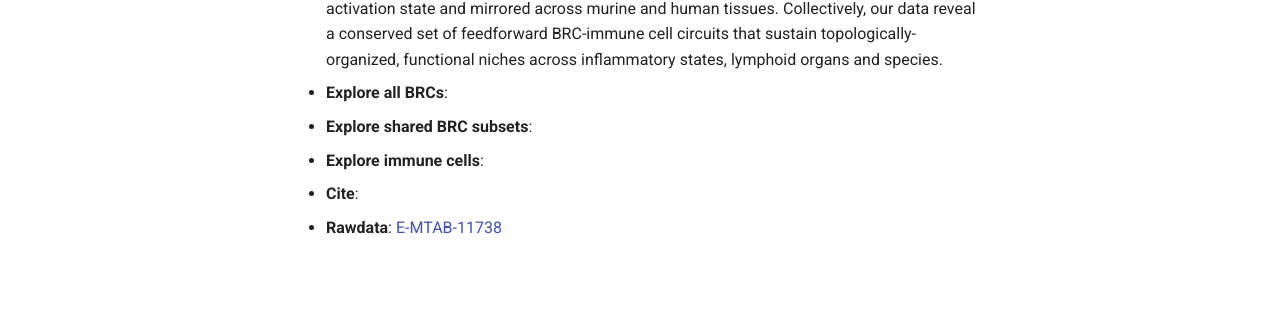
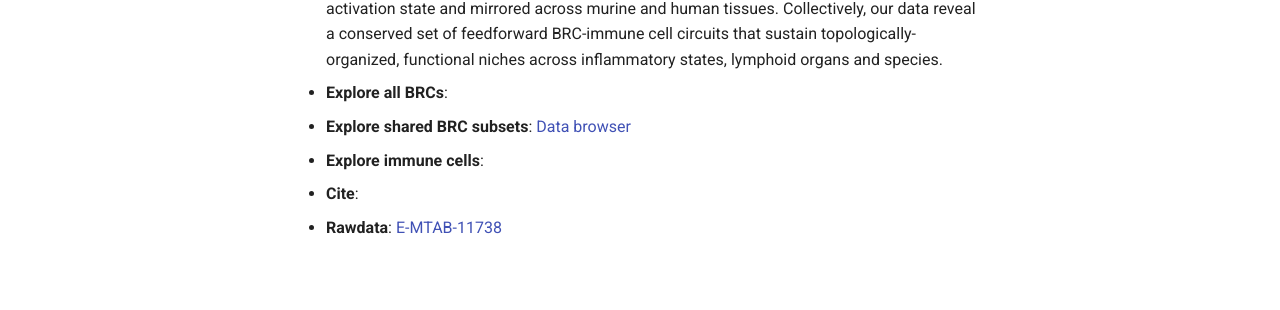
Before and after one commit to immbioSG/FRCdataExplorer, an MkDocs documentation site: the page built from docs/mouse/CrossSLO.md, in a window 1280 px wide. Shown: the part 488-798 px from the top of the page. Built offline with MkDocs 1.6.1 and Material for MkDocs 9.7.7, drawn with Linux system fonts in a browser that asks for light colours.

Commit message:
add link to fol BRC crowser

```diff
--- a/docs/mouse/CrossSLO.md
+++ b/docs/mouse/CrossSLO.md
@@ -1,7 +1,7 @@
 * **Description**:
 B cell-interacting reticular cells (BRC) form transcriptionally and topologically stable immune-interacting microenvironments that direct efficient humoral immunity. While several immune niche factors have been elucidated, the cues sustaining BRC function and topology across activation states remain unclear. Here, we employed single cell RNA-sequencing of stromal cells and immune cells from murine lymph nodes, Peyer’spatches and spleens to analyse local BRC-immune cell interactions and compare them across SLOs and species. Shared BRC subsets were imprinted by tissue-specific gene signatures, but also expressed functionally convergent niche factors that directed regionalized leukocyte composition. Local BRC-immune cell interactions sustained BRC subset identity via immune cell-provided maturation factors. Bidirectional signalling programs were independent of activation state and mirrored across murine and human tissues. Collectively, our data reveal a conserved set of feedforward BRC-immune cell circuits that sustain topologically-organized, functional niches across inflammatory states, lymphoid organs and species.
 * **Explore all BRCs**:
-* **Explore shared BRC subsets**:
+* **Explore shared BRC subsets**: [Data browser](http://213.167.225.152:3838/CrossSLOmurineBRCBrowser/folBRC/)
 * **Explore immune cells**:
 * **Cite**:
 * **Rawdata**: [E-MTAB-11738](https://www.ebi.ac.uk/arrayexpress/experiments/E-MTAB-11738/)
```
Also changed, not shown: site/mouse/CrossSLO.html, site/search/search_index.json, site/sitemap.xml, 2 other files.
